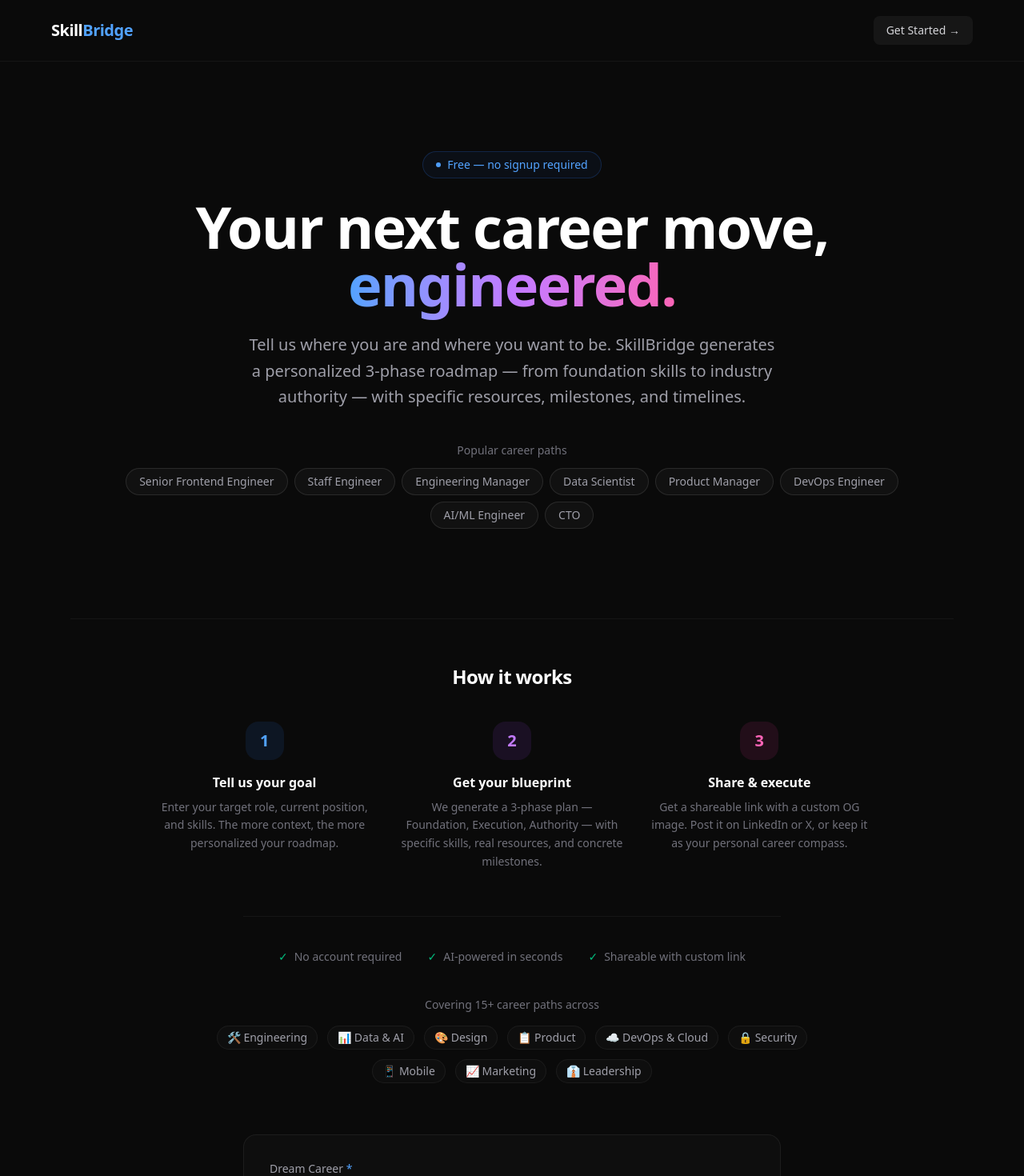
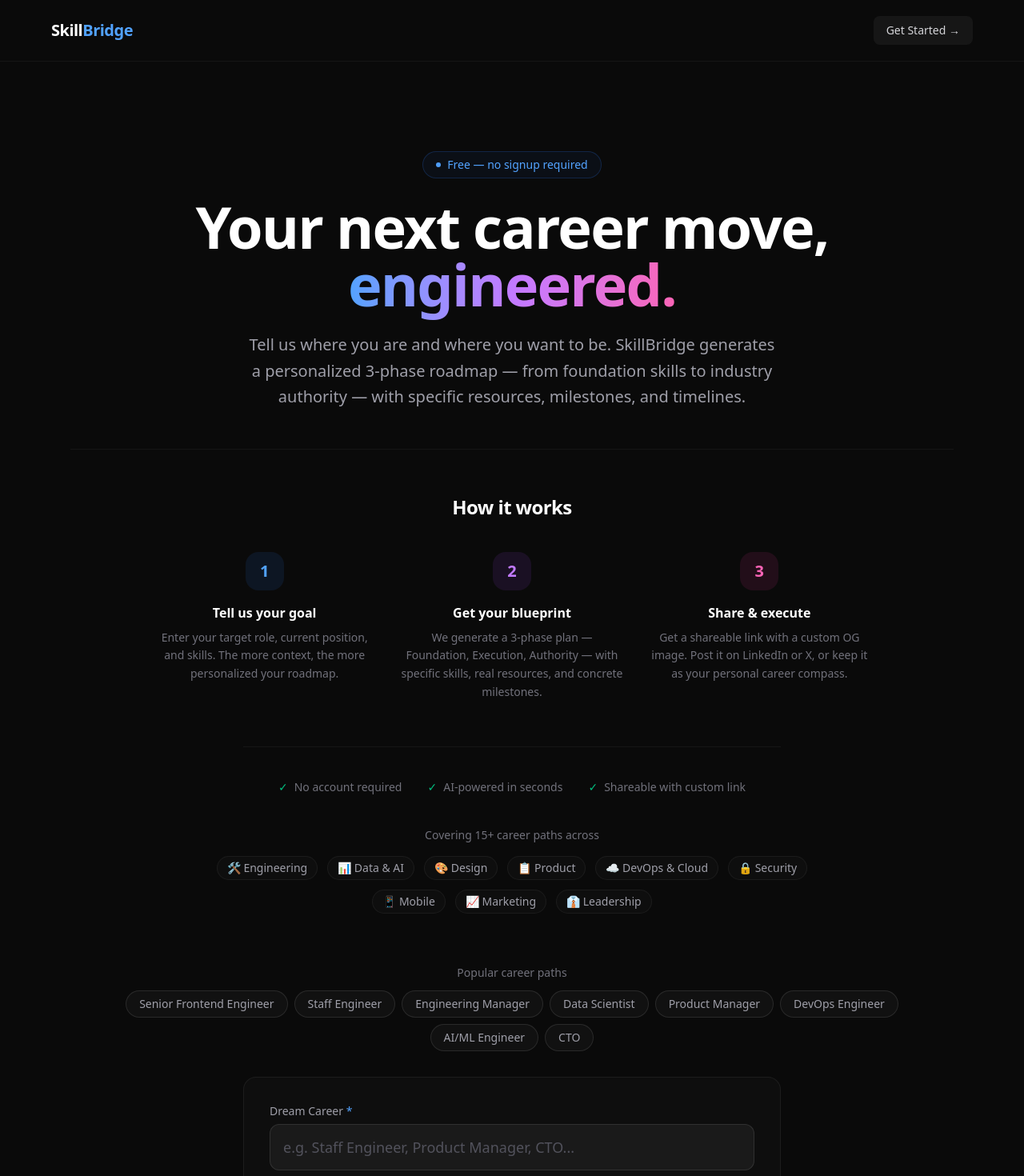
Before and after one commit to NazmiBot/skillbridge-mvp, a Next.js app: page / in a window 1280 px wide. Shown: the top 1470 px of the page at 80% size. Built offline with nearby package versions, Linux system fonts and the light colour scheme; no server answers.

Commit message:
layout: move Popular career paths below How It Works, tighten hero spacing
- Moved career pills from hero to right above the form
- Flow: Hero → How It Works → Popular Paths → Form
- Reduced hero bottom padding for tighter feel
- Pills and How It Works hidden when results are showing

```diff
--- a/app/page.tsx
+++ b/app/page.tsx
@@ -175,9 +175,42 @@
       <Header />
 
       <main className="mx-auto max-w-6xl px-4 sm:px-6">
-        <HeroSection onCareerSelect={setDreamCareer} />
+        <HeroSection />
 
         {!result && <HowItWorks />}
+
+        {!result && (
+          <div className="mb-8 text-center">
+            <p className="mb-3 text-sm font-medium text-zinc-500">
+              Popular career paths
+            </p>
+            <div className="flex flex-wrap items-center justify-center gap-2">
+              {[
+                "Senior Frontend Engineer",
+                "Staff Engineer",
+                "Engineering Manager",
+                "Data Scientist",
+                "Product Manager",
+                "DevOps Engineer",
+                "AI/ML Engineer",
+                "CTO",
+              ].map((career) => (
+                <button
+                  key={career}
+                  onClick={() => {
+                    setDreamCareer(career);
+                    document
+                      .getElementById("career-form")
+                      ?.scrollIntoView({ behavior: "smooth", block: "center" });
+                  }}
+                  className="rounded-full border border-white/10 bg-white/[0.03] px-4 py-2.5 text-sm text-zinc-400 transition active:scale-95 hover:border-blue-500/30 hover:bg-blue-500/5 hover:text-blue-300 sm:py-1.5"
+                >
+                  {career}
+                </button>
+              ))}
+            </div>
+          </div>
+        )}
 
         <CareerForm
           dreamCareer={dreamCareer}
--- a/components/HeroSection.tsx
+++ b/components/HeroSection.tsx
@@ -1,31 +1,6 @@
-import { analytics } from "@/lib/analytics";
-
-const POPULAR_CAREERS = [
-  "Senior Frontend Engineer",
-  "Staff Engineer",
-  "Engineering Manager",
-  "Data Scientist",
-  "Product Manager",
-  "DevOps Engineer",
-  "AI/ML Engineer",
-  "CTO",
-];
-
-interface HeroSectionProps {
-  onCareerSelect: (career: string) => void;
-}
-
-export default function HeroSection({ onCareerSelect }: HeroSectionProps) {
-  function selectPopularCareer(career: string) {
-    onCareerSelect(career);
-    analytics.popularCareerClick(career);
-    document
-      .getElementById("career-form")
-      ?.scrollIntoView({ behavior: "smooth", block: "center" });
-  }
-
+export default function HeroSection() {
   return (
-    <section className="pb-10 pt-14 text-center sm:pb-16 sm:pt-28">
+    <section className="pb-8 pt-14 text-center sm:pb-12 sm:pt-28">
       <div className="mb-6 inline-flex items-center gap-2 rounded-full border border-blue-500/20 bg-blue-500/5 px-4 py-1.5 text-sm text-blue-400">
         <span className="inline-block h-1.5 w-1.5 rounded-full bg-blue-400 animate-pulse" />
         Free — no signup required
@@ -37,28 +12,11 @@
           engineered.
         </span>
       </h2>
-      <p className="mx-auto mb-8 max-w-2xl text-base leading-relaxed text-zinc-400 sm:mb-10 sm:text-xl">
+      <p className="mx-auto max-w-2xl text-base leading-relaxed text-zinc-400 sm:text-xl">
         Tell us where you are and where you want to be. SkillBridge generates a
         personalized 3-phase roadmap — from foundation skills to industry
         authority — with specific resources, milestones, and timelines.
       </p>
-
-      <div className="mb-12">
-        <p className="mb-3 text-sm font-medium text-zinc-500">
-          Popular career paths
-        </p>
-        <div className="flex flex-wrap items-center justify-center gap-2">
-          {POPULAR_CAREERS.map((career) => (
-            <button
-              key={career}
-              onClick={() => selectPopularCareer(career)}
-              className="rounded-full border border-white/10 bg-white/[0.03] px-4 py-2.5 text-sm text-zinc-400 transition active:scale-95 hover:border-blue-500/30 hover:bg-blue-500/5 hover:text-blue-300 sm:py-1.5"
-            >
-              {career}
-            </button>
-          ))}
-        </div>
-      </div>
     </section>
   );
 }
```
